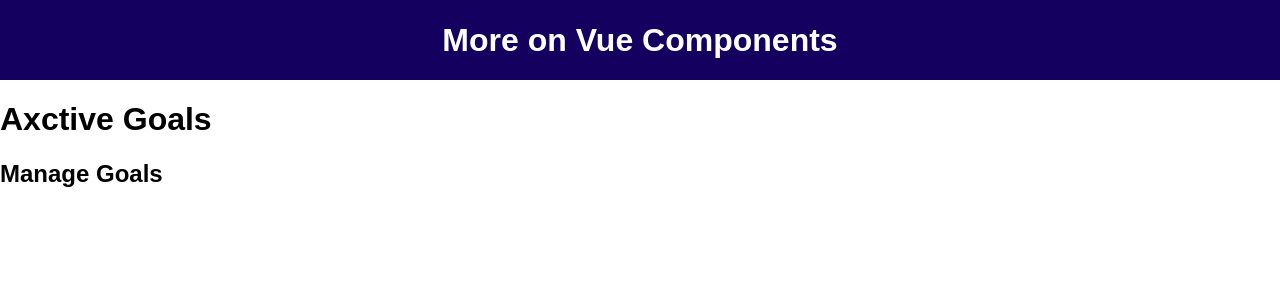
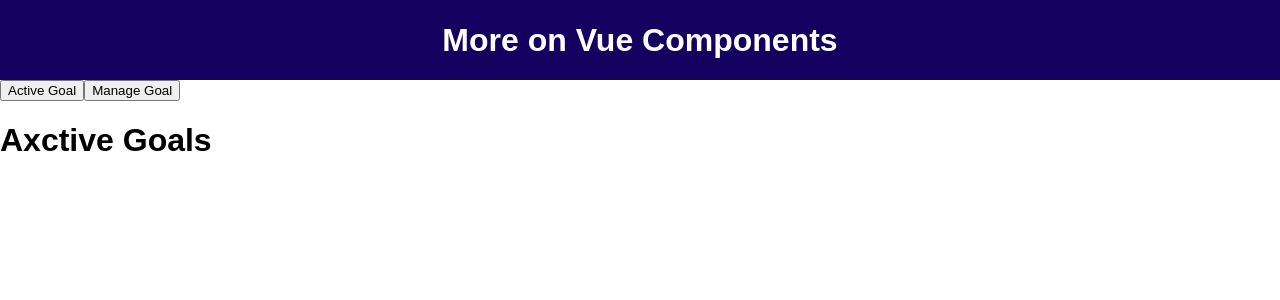
Before and after one commit to Gagandeep39/vue-components-3, a Vue app: page / in a window 1280 px wide. Shown: the top 300 px of the page. Built offline with nearby package versions, Linux system fonts and the light colour scheme.

Commit message:
Added dynamic comoonents

```diff
--- a/src/App.vue
+++ b/src/App.vue
@@ -14,8 +14,14 @@
         </h2>
       </template>
     </course-goals> -->
-    <active-goals></active-goals>
-    <manage-goals></manage-goals>
+
+    <!-- Dynamic Component -->
+    <button @click="setSelectedComponent('active-goals')">Active Goal</button>
+    <button @click="setSelectedComponent('manage-goals')">Manage Goal</button>
+    <!-- <active-goals v-if="selectedComponent === 'active-goals'"></active-goals> -->
+    <!-- <manage-goals v-if="selectedComponent === 'manage-goals'"></manage-goals> -->
+    <!-- We re using ngbind as we are proidng a variabl -->
+    <component :is="selectedComponent"></component>
   </div>
 </template>
 
@@ -37,6 +43,10 @@
   },
   data() {
     return {
+      selectedComponent: "active-goals",
+      setSelectedComponent(cmp) {
+        this.selectedComponent = cmp;
+      },
       activeUser: {
         name: "Gagandeep Singh",
         description: "Developer",
--- a/src/components/ManageGoals.vue
+++ b/src/components/ManageGoals.vue
@@ -1,5 +1,5 @@
 <template>
-  <h2>Manage Goals</h2>
+  <h1>Manage Goals</h1>
 </template>
 
 <script>
```
Also changed, not shown: 1 other file (tests, documents, lock files or other folders).
